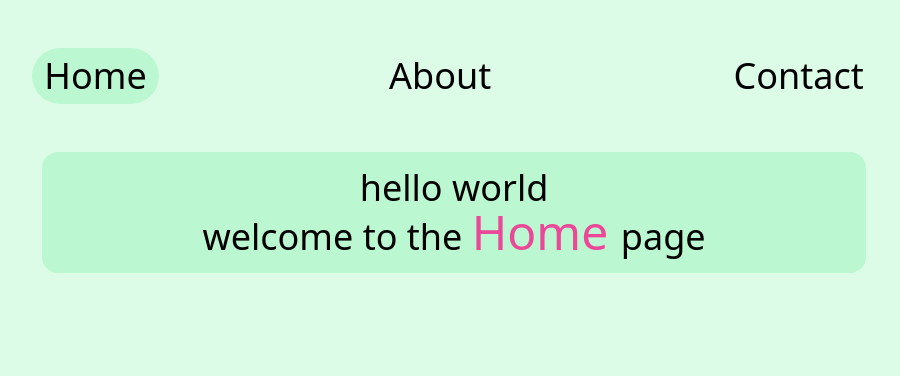
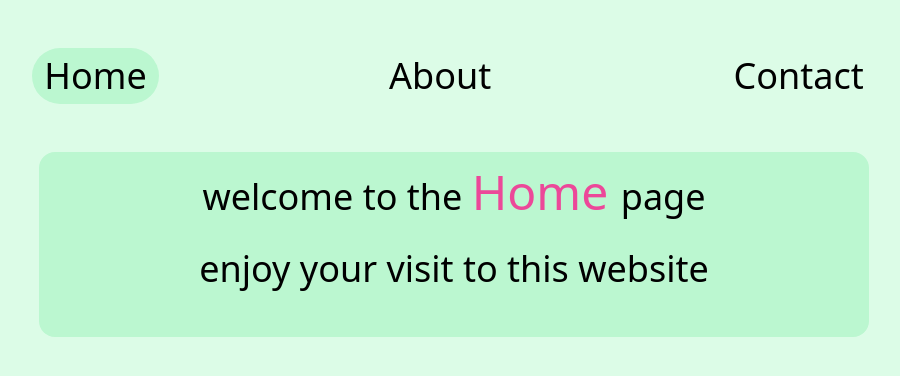
Before and after one commit to Alsadig-ahmed/tw-website, a website: page index.html in a window 1280 px wide. Shown: the whole page, without its empty margins (186-1086 px from the left). Drawn offline with Linux system fonts and the light colour scheme.

Commit message:
add some text

```diff
--- a/index.html
+++ b/index.html
@@ -18,8 +18,8 @@
         </nav>
         <div class="flex items-center justify-center">
             <div class="rounded-2xl text-4xl bg-green-200 py-4 px-40">
-                <h1 class="text-center"> hello world </h1>
                 <h2 class="text-center">welcome to the <span class="text-pink-500 text-5xl"> Home </span> page</h2>
+                <h1 class="text-center py-8"> enjoy your visit to this website </h1>
             </div>
         </div>
     </div>
```
Also changed, not shown: css/style.css.
